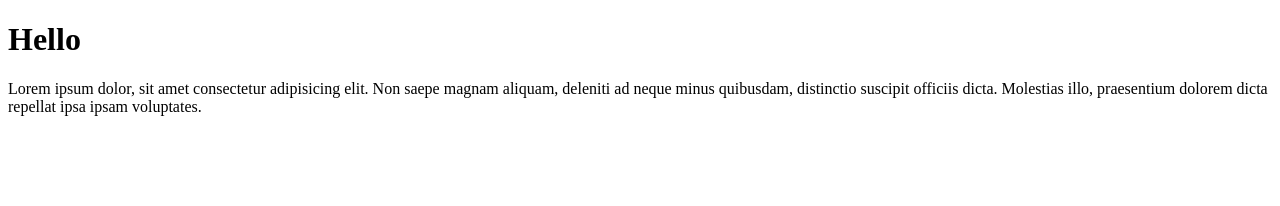
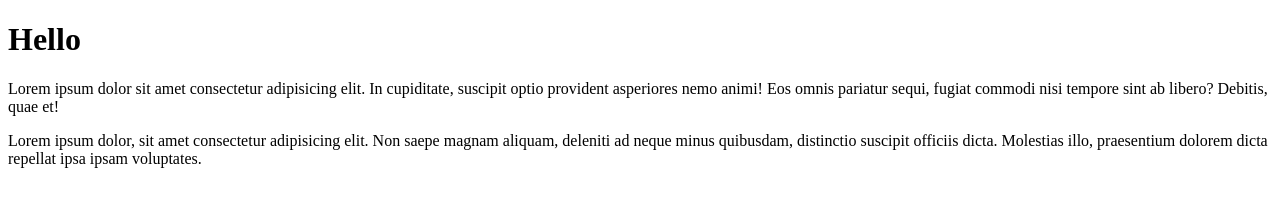
Before and after one commit to Sima62/git_commands, a plain HTML site: page index.html in a window 1280 px wide. Drawn offline with Linux system fonts and the light colour scheme.

Commit message:
something changed

```diff
--- a/index.html
+++ b/index.html
@@ -8,6 +8,7 @@
 </head>
 <body>
     <h1>Hello</h1>
+    <p1>Lorem ipsum dolor sit amet consectetur adipisicing elit. In cupiditate, suscipit optio provident asperiores nemo animi! Eos omnis pariatur sequi, fugiat commodi nisi tempore sint ab libero? Debitis, quae et!</p1>
     <p>Lorem ipsum dolor, sit amet consectetur adipisicing elit. Non saepe magnam aliquam, deleniti ad neque minus quibusdam, distinctio suscipit officiis dicta. Molestias illo, praesentium dolorem dicta repellat ipsa ipsam voluptates.</p>
 </body>
 </html>
```
